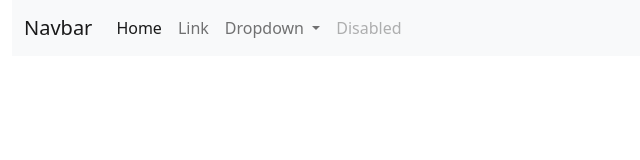
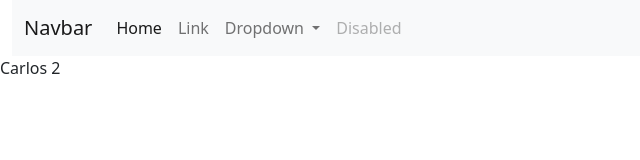
Before and after one commit to carleandro7/site-bootstrap, a plain HTML site: page index.html in a window 1280 px wide. Shown: the full height of the page, 0-640 px from the left. Drawn offline with nearby package versions, Linux system fonts and the light colour scheme.

Commit message:
adicionado texto

```diff
--- a/index.html
+++ b/index.html
@@ -50,6 +50,8 @@
           </nav>
     </div>
 
+    Carlos 2
+
     <script src="https://cdn.jsdelivr.net/npm/bootstrap@5.0.2/dist/js/bootstrap.bundle.min.js" integrity="sha384-MrcW6ZMFYlzcLA8Nl+NtUVF0sA7MsXsP1UyJoMp4YLEuNSfAP+JcXn/tWtIaxVXM" crossorigin="anonymous"></script>
 
 
```
